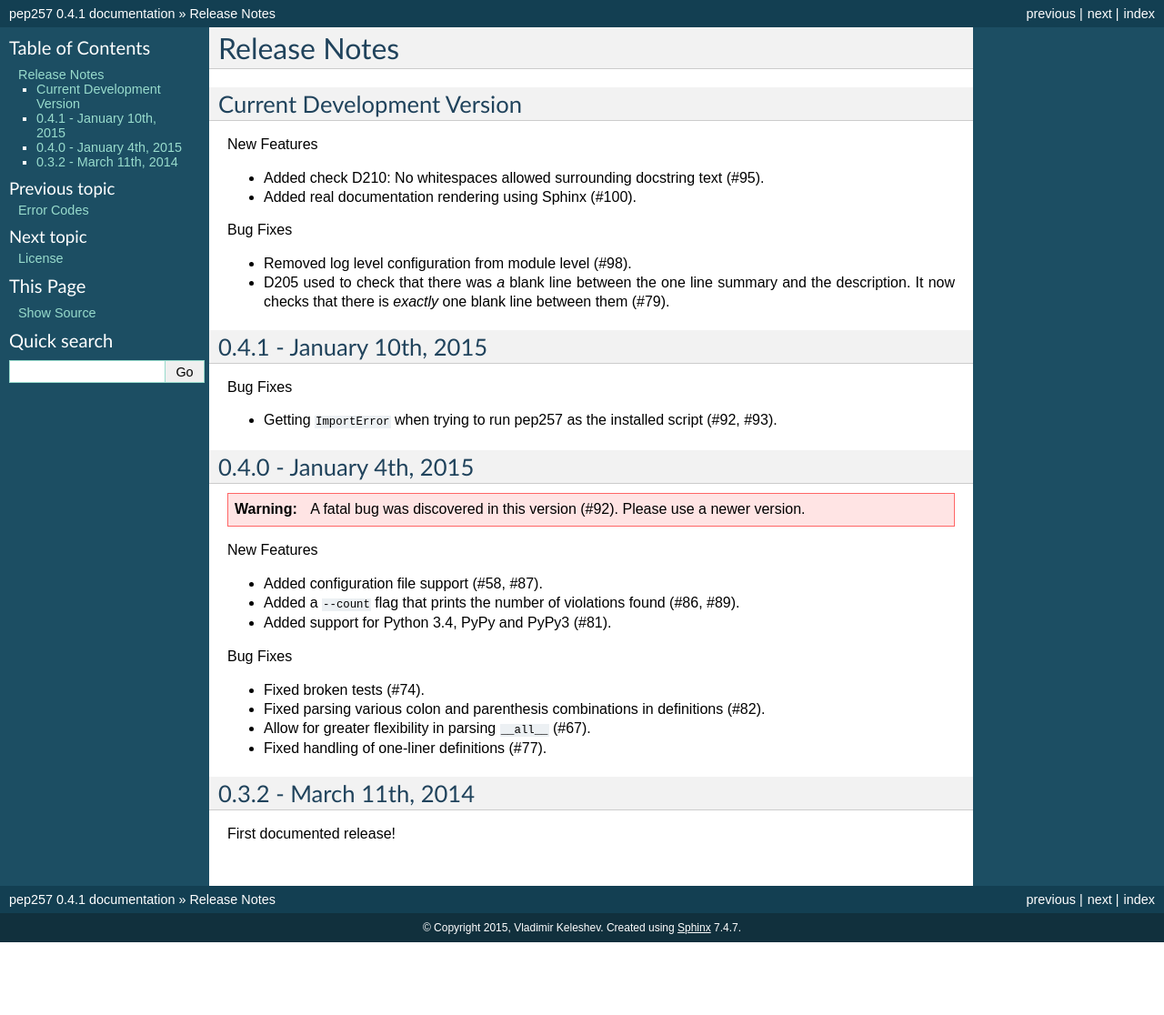
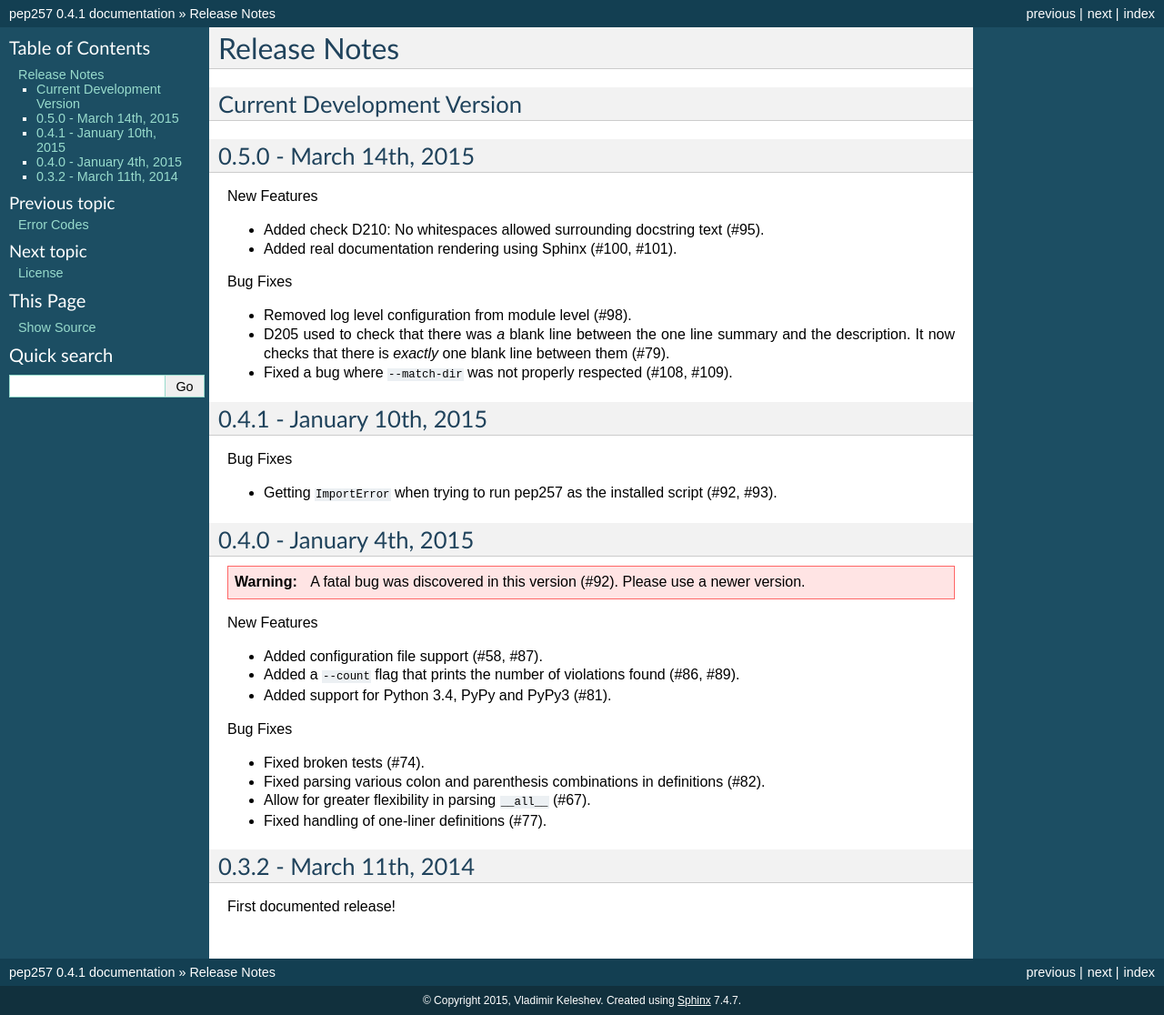
Before and after one commit to PyCQA/pydocstyle, a Sphinx documentation site: the page built from docs/release_notes.rst, in a window 1280 px wide. Shown: the whole page at 91% size. Built offline with Sphinx 7.4.7, drawn with Linux system fonts in a browser that asks for light colours; before the commit the page ends 1036 px from its top, so only the background shows below that.

Commit message:
Bump version to 0.5.0

```diff
--- a/docs/release_notes.rst
+++ b/docs/release_notes.rst
@@ -3,13 +3,17 @@
 
 
 Current Development Version
---------------------------
+---------------------------
+
+
+0.5.0 - March 14th, 2015
+------------------------
 
 New Features
 
 * Added check D210: No whitespaces allowed surrounding docstring text (#95).
 
-* Added real documentation rendering using Sphinx (#100).
+* Added real documentation rendering using Sphinx (#100, #101).
 
 Bug Fixes
 
@@ -18,6 +22,8 @@
 * D205 used to check that there was *a* blank line between the one line summary
   and the description. It now checks that there is *exactly* one blank line
   between them (#79).
+
+* Fixed a bug where ``--match-dir`` was not properly respected (#108, #109).
 
 0.4.1 - January 10th, 2015
 --------------------------
--- a/pep257.py
+++ b/pep257.py
@@ -49,7 +49,7 @@
                 return default
 
 
-__version__ = '0.5.0-alpha'
+__version__ = '0.5.0'
 __all__ = ('check', 'collect')
 
 PROJECT_CONFIG = ('setup.cfg', 'tox.ini', '.pep257')
```
